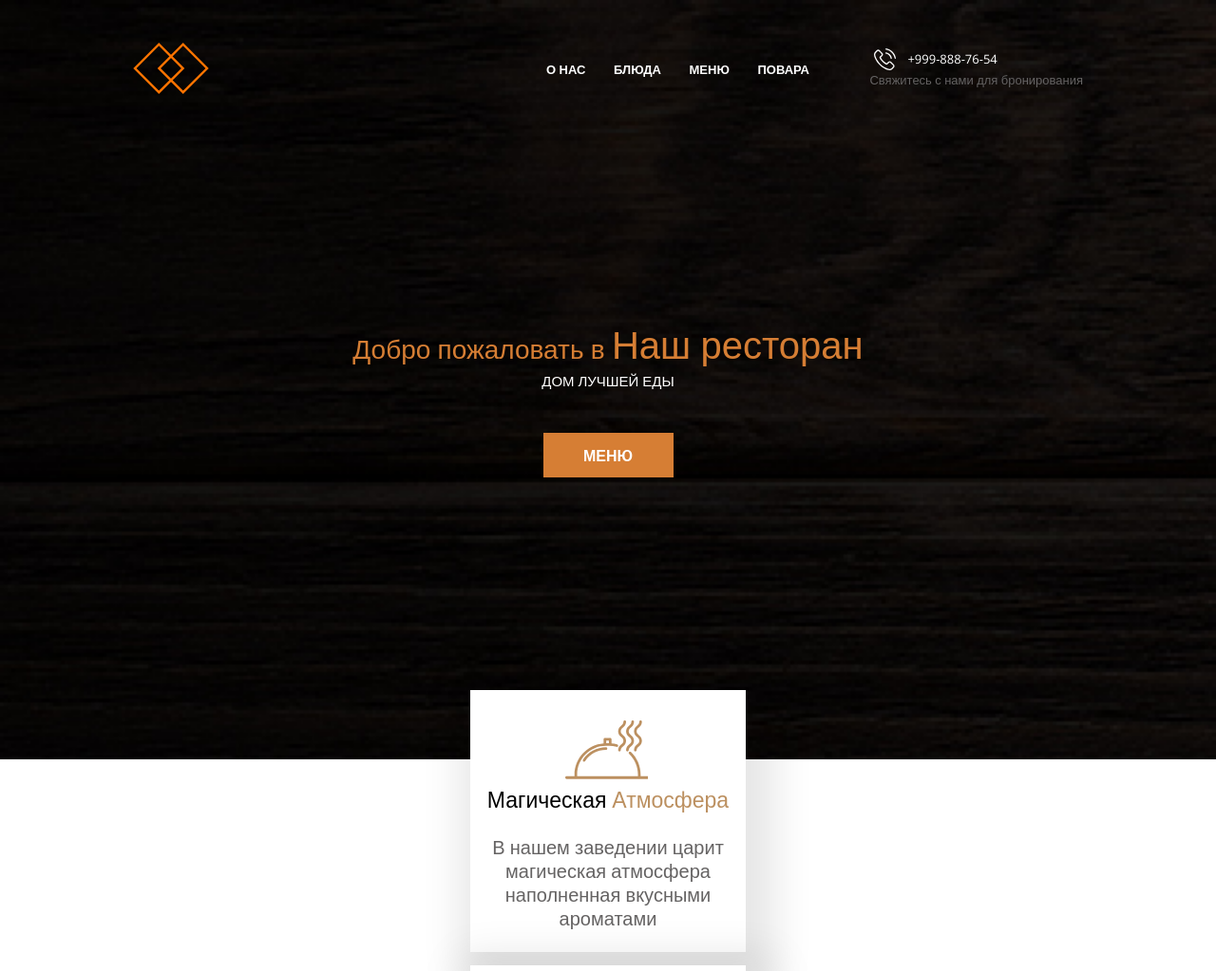
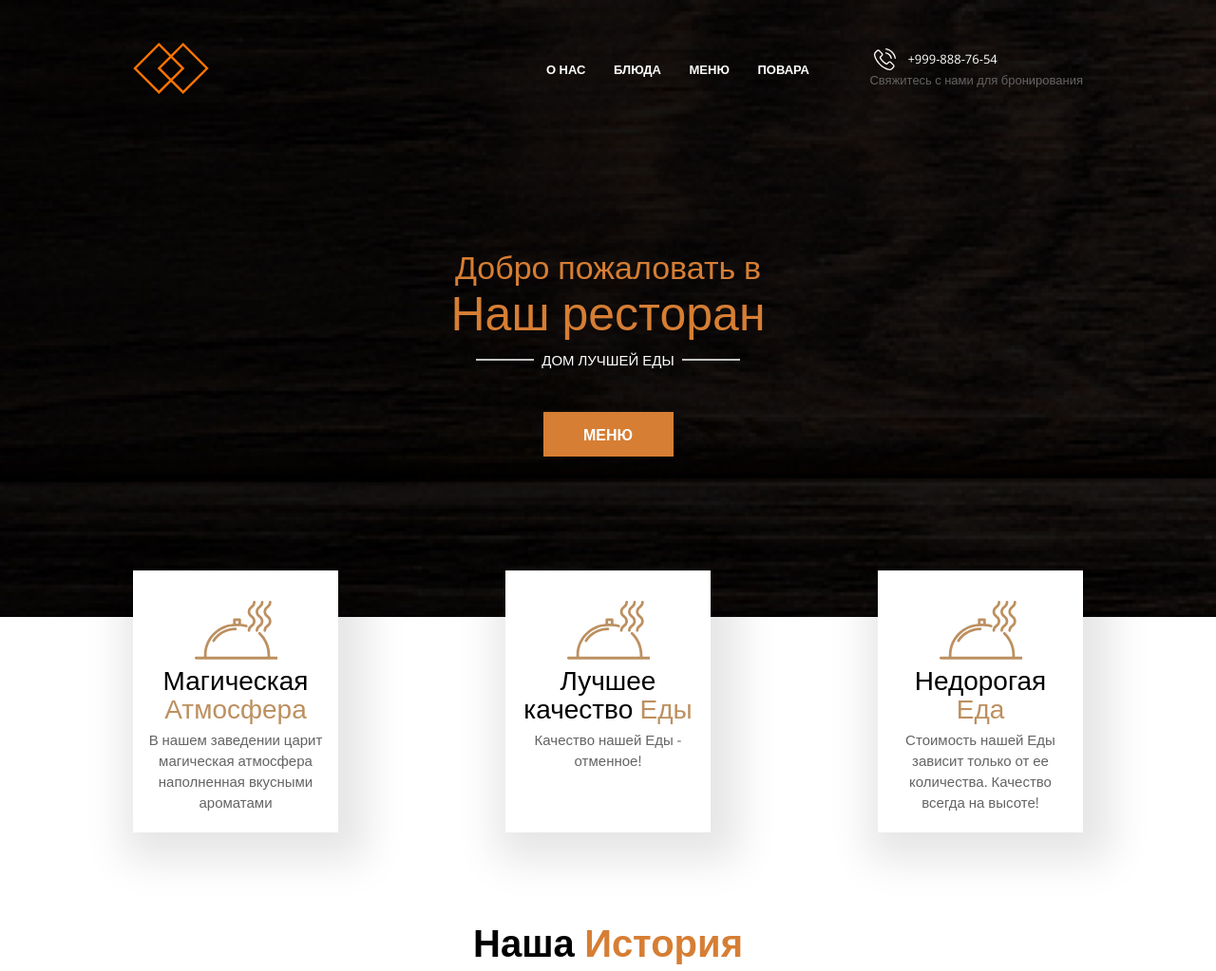
Before and after one commit to Whireless/Restaurant, a website: page source/index.html in a window 1280 px wide. Shown: the top 1023 px of the page at 95% size. Drawn offline with nearby package versions, Linux system fonts and the light colour scheme; files that its build step writes are made by us from their sources.

Commit message:
Стилизация шапки для планшетной версии

```diff
--- a/source/index.html
+++ b/source/index.html
@@ -31,7 +31,7 @@
         </div>
       </nav>
       <div class="main-header__intro-info">
-        <h1 class="main-header__title">Добро пожаловать в <span class="main-header__our-restaurant">Наш ресторан</span></h1>
+        <h1 class="main-header__title">Добро пожаловать в <span class="main-header__title main-header__title--restaurant">Наш ресторан</span></h1>
         <p class="main-header__eat-home">Дом лучшей еды</p>
         <a class="main-header__menu-restaurant" href=""#>Меню</a>
       </div>
--- a/source/sass/blocks/main-header.scss
+++ b/source/sass/blocks/main-header.scss
@@ -26,11 +26,11 @@
   color: $orange;
   text-align: center;
   margin: 0;
-}
 
-.main-header__our-restaurant {
-  font-size: 40px;
-  line-height: 46px;
+  &--restaurant {
+    font-size: 40px;
+    line-height: 46px;
+  }
 }
 
 .main-header__eat-home {
@@ -107,3 +107,74 @@
   line-height: 25px;
   color: $grey;
 }
+
+@media (min-width: $tabletW) {
+  .main-header {
+    height: 650px;
+  }
+
+  .main-header__intro-info {
+    margin-top: 160px;
+    padding-bottom: 200px;
+  }
+
+  .main-header__title {
+    font-size: 34px;
+    line-height: 42px;
+    width: 350px;
+
+    &--restaurant {
+      font-size: 50px;
+      line-height: 55px;
+    }
+  }
+
+  .main-header__eat-home {
+    position: relative;
+    margin-top: 12px;
+
+    &::before {
+      content: "";
+      position: absolute;
+      top: 9px;
+      left: -69px;
+      width: 61px;
+      height: 2px;
+      background-color: $grey3;
+    }
+
+    &::after {
+      content: "";
+      position: absolute;
+      top: 9px;
+      right: -69px;
+      width: 61px;
+      height: 2px;
+      background-color: $grey3;
+    }
+  }
+
+  .main-header__advantages {
+    flex-direction: row;
+    justify-content: space-between;
+    width: auto;
+  }
+
+  .main-header__advantage-block {
+    width: 190px;
+
+    &::before {
+      left: 65px;
+    }
+  }
+
+  .main-header__advantage-title {
+    font-size: 28px;
+    margin-bottom: 7px;
+  }
+
+  .main-header__advantage-description {
+    font-size: 15px;
+    line-height: 16px;
+  }
+}
--- a/source/sass/blocks/story.scss
+++ b/source/sass/blocks/story.scss
@@ -82,3 +82,9 @@
     transition: $animation;
   }
 }
+
+@media (min-width: $tabletW) {
+  .story {
+    margin-top: 320px;
+  }
+}
--- a/source/sass/variables.scss
+++ b/source/sass/variables.scss
@@ -5,6 +5,7 @@ $orange: #d67e34;
 $lbrown: #bc9060;
 $grey: #656363;
 $grey2: #e5e4e4;
+$grey3: #c4c4c4;
 
 //widths
 $tabletW: 768px;
```
